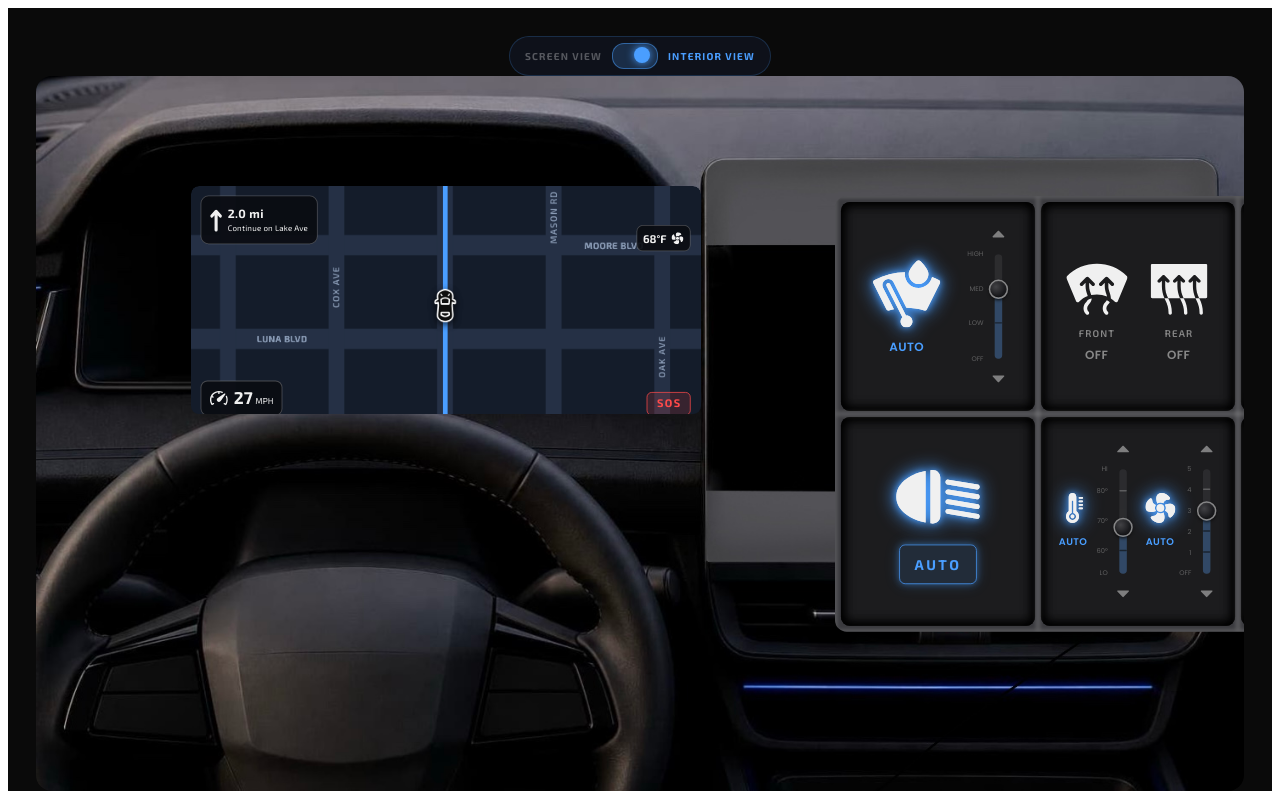
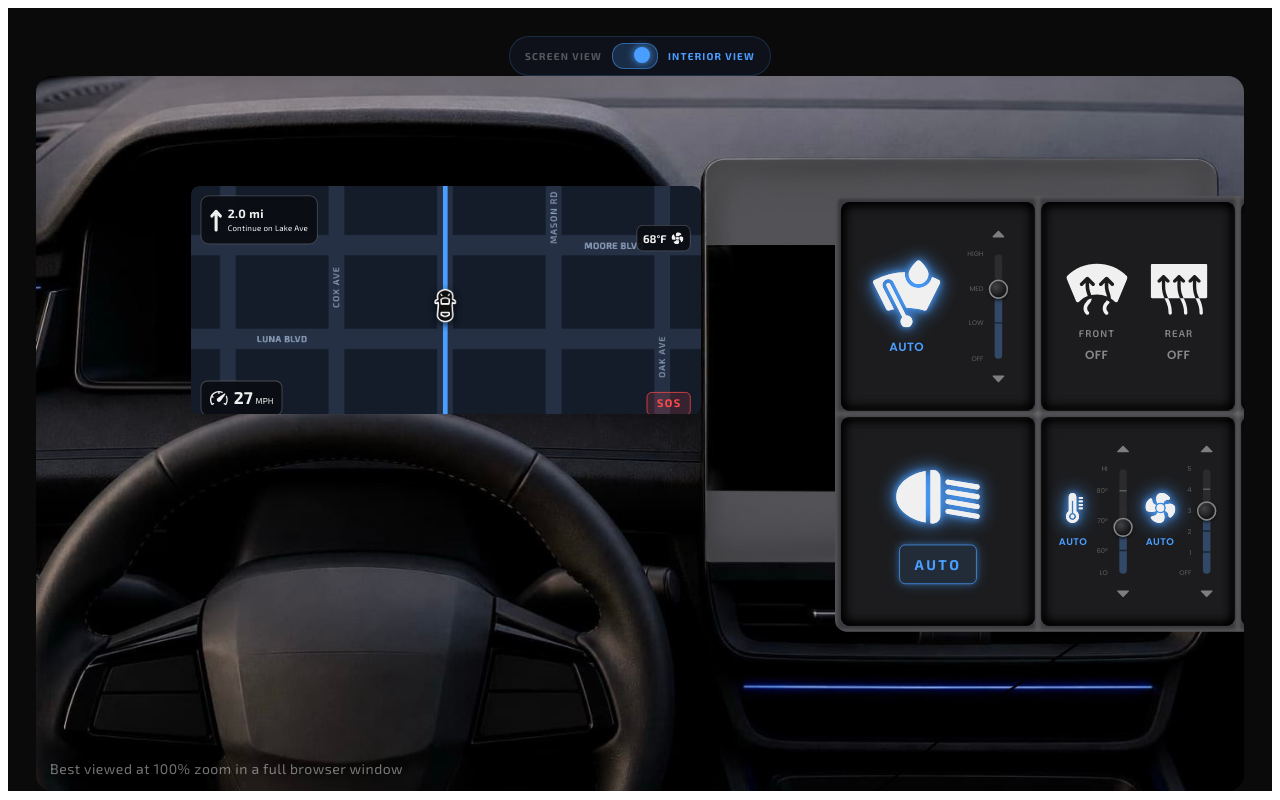
Before and after one commit to samiiyengar/driving-mode-interface, a React (Create React App) app: page / in a window 1280 px wide. Both pictures are taken after a click on the element 634 px from the left and 56 px from the top of the page. Built offline with nearby package versions, Linux system fonts and the light colour scheme.

Commit message:
Update App.tsx

```diff
--- a/src/App.tsx
+++ b/src/App.tsx
@@ -2181,6 +2181,26 @@ function CarInterior({ swContent, ccContent }) {
         background: "transparent",
       }}
     >
+      <div
+        style={{
+          position: "absolute",
+          bottom: 10,
+          left: 14,
+          zIndex: 10,
+          pointerEvents: "none",
+        }}
+      >
+        <span
+          style={{
+            fontFamily: "'Exo 2',sans-serif",
+            fontSize: 14,
+            color: "rgba(255,255,255,0.45)",
+            letterSpacing: 0.5,
+          }}
+        >
+          Best viewed at 100% zoom in a full browser window
+        </span>
+      </div>
       <img
         src={IMG_URL}
         style={{
```
